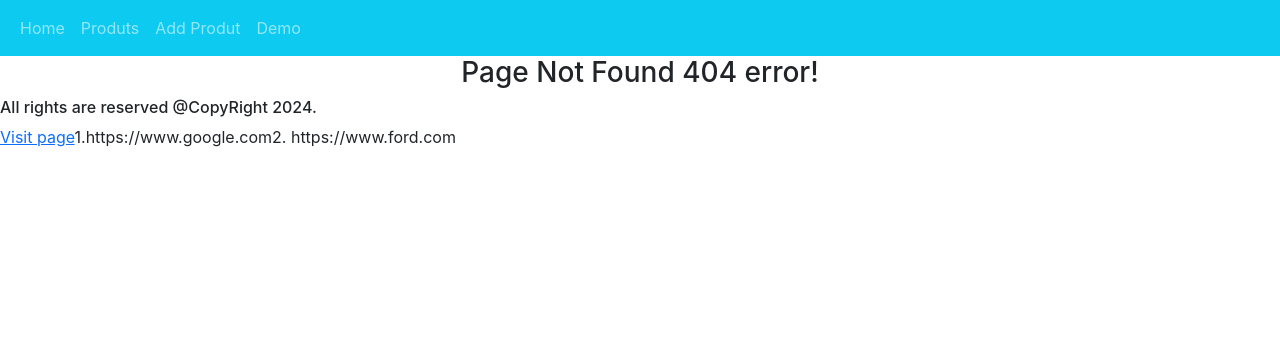
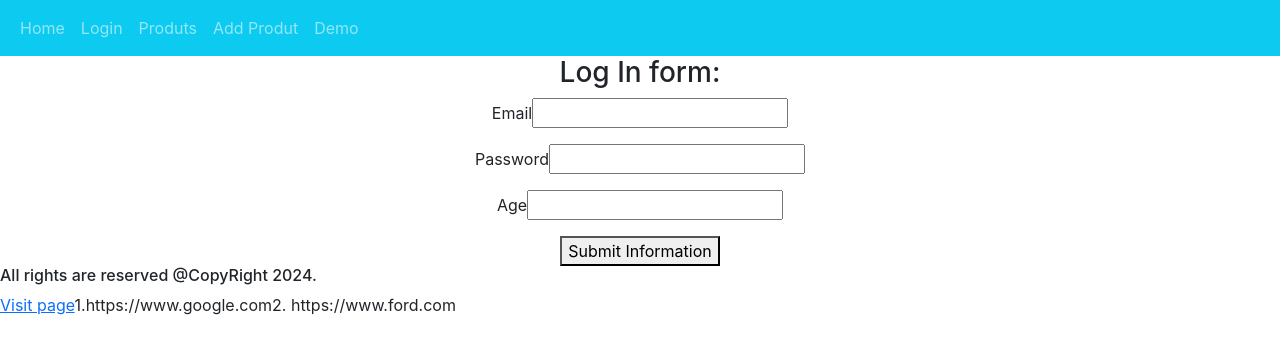
Before and after one commit to sreenath20/ford2024-react-app, a React (Create React App) app: page /login in a window 1280 px wide. Before the commit this address had no page. Shown: the top 354 px of the page. Built offline with nearby package versions, Linux system fonts and the light colour scheme.

Commit message:
custom validation added to loginForm

```diff
--- a/src/App.js
+++ b/src/App.js
@@ -7,6 +7,8 @@ import './App.css';
 import Demo from './components/demo/Demo';
 import DisplayProducts from './components/DisplayProducts';
 import AddProduct from './components/AddProduct';
+import LoginForm from './components/LoginForm';
+
 
 
 function App() {
@@ -17,6 +19,7 @@ function App() {
         <Routes>
           <Route path="/" element={<Layout />}>
             <Route index element={<Home />} />
+            <Route path="login" element={<LoginForm />} />
             <Route path="products" element={<DisplayProducts />} />
             <Route path="add-product" element={<AddProduct />} />
             <Route path="demo" element={<Demo />} />
--- a/src/components/AddProduct.js
+++ b/src/components/AddProduct.js
@@ -24,8 +24,8 @@ function AddProduct() {
         e.preventDefault();
 
         console.log(newProduct);
-        console.log(offer);
-       // console.log({...newProduct,'offer':offer});
+        // console.log(offer);
+        // console.log({...newProduct,'offer':offer});
 
         productService.addProduct(newProduct)
             .then(
@@ -43,9 +43,6 @@ function AddProduct() {
                     setErrorMessage("Could not add product.");
                 }
             )
-
-
-
     };
     const handleProductChange = (e) => {
         let name = e.target.name;
@@ -53,13 +50,13 @@ function AddProduct() {
 
         setNewProduct({ ...newProduct, [name]: value });
     }
-    const handleDiscountChange = (e) => {
-        let name = e.target.name;
-        let value = e.target.value;
+    // const handleDiscountChange = (e) => {
+    //     let name = e.target.name;
+    //     let value = e.target.value;
 
-        setOffer({ ...offer, [name]: value });
+    //     setOffer({ ...offer, [name]: value });
 
-    }
+    // }
 
     const elementForm = (
         <>
@@ -76,11 +73,11 @@ function AddProduct() {
             <form onSubmit={handleSubmit}>
                 <p>
                     Name:
-                    <input type="text" name="name" value={newProduct.name} onChange={handleProductChange}></input>
+                    <input type="text" name="name" value={newProduct.name} onChange={handleProductChange} required pattern="[a-zA-Z ]{3,}" title="Name should contain only chars and has min 3 chars length."></input>
                 </p>
                 <p>
                     Price:
-                    <input type="number" name="price" value={newProduct.price} onChange={handleProductChange}></input>
+                    <input type="text" name="price" value={newProduct.price} onChange={handleProductChange} required pattern="[0-9]{2,}" title="Please enter min 2 digit price"></input>
                 </p>
 
                 {/* <p>
--- a/src/components/Layout.js
+++ b/src/components/Layout.js
@@ -11,6 +11,11 @@ const Layout = () => {
 
             <li className="nav-item">
               <Link to="/" className="nav-link">Home</Link>
+            </li>
+
+
+            <li className="nav-item">
+              <Link to="/login" className="nav-link">Login</Link>
             </li>
 
             <li className="nav-item">
--- /dev/null
+++ b/src/components/LoginForm.js
@@ -0,0 +1,101 @@
+
+import { useState, useEffect } from "react";
+
+export default function LoginForm() {
+
+    const [inputFields, setInputFields] = useState({
+        email: "",
+        password: "",
+        age: null
+    });
+    const [errors, setErrors] = useState({});
+    const [submitting, setSubmitting] = useState(false);
+
+    const validateValues = (inputValues) => {
+        let errors = {};
+        if (inputValues.email.length < 15) {
+            errors.email = "Email is too short";
+        }
+        if (inputValues.password.length < 5) {
+            errors.password = "Password is too short";
+        }
+        if (!inputValues.age || inputValues.age < 18) {
+            errors.age = "Minimum age is 18";
+        }
+        return errors;
+    };
+    const handleChange = (e) => {
+        setInputFields({ ...inputFields, [e.target.name]: e.target.value });
+    };
+
+    const handleSubmit = (event) => {
+        event.preventDefault();
+        setErrors(validateValues(inputFields));
+        setSubmitting(true);
+    };
+
+    const finishSubmit = () => {
+        console.log(inputFields);
+    };
+
+    // useEffect(() => {
+    //     if (Object.keys(errors).length === 0 && submitting) {
+    //         finishSubmit();
+    //     }
+    // }, [errors]);
+
+    return (
+        <div className="App">
+            {Object.keys(errors).length === 0 && submitting ? (
+                <span className="success">Successfully submitted ✓</span>
+            ) : null}
+            <h3>Log In form:</h3>
+
+            <form onSubmit={handleSubmit}>
+                <div>
+                    <p> <label for="email">Email</label>
+                        <input
+                            type="email"
+                            name="email"
+                            value={inputFields.email}
+                            onChange={handleChange}
+                            style={{ border: errors.email ? "1px solid red" : null }}
+                        ></input>
+
+                        {errors.email ? (
+                            <p className="alert alert-danger">Email should be at least 15 characters long</p>
+                        ) : null}
+                    </p>
+                    <p>
+                        <label for="password">Password</label>
+
+                        <input
+                            type="password"
+                            name="password"
+                            value={inputFields.password}
+                            onChange={handleChange}
+                            style={{ border: errors.password ? "1px solid red" : null }}
+                        ></input>
+                        {errors.password ? (
+                            <p className="alert alert-danger">
+                                Password should be at least 5 characters long
+                            </p>
+                        ) : null}
+                    </p>
+                    <p>
+                        <label for="age">Age</label>
+                        <input
+                            type="number"
+                            name="age"
+                            value={inputFields.age}
+                            onChange={handleChange}
+                            style={{ border: errors.age ? "1px solid red" : null }}
+                        ></input>
+                        {errors.age ? <p className="alert alert-danger">Minimum age is 18</p> : null}
+                    </p>
+                </div>
+                <button type="submit">Submit Information</button>
+            </form>
+        </div>
+    );
+}
```
